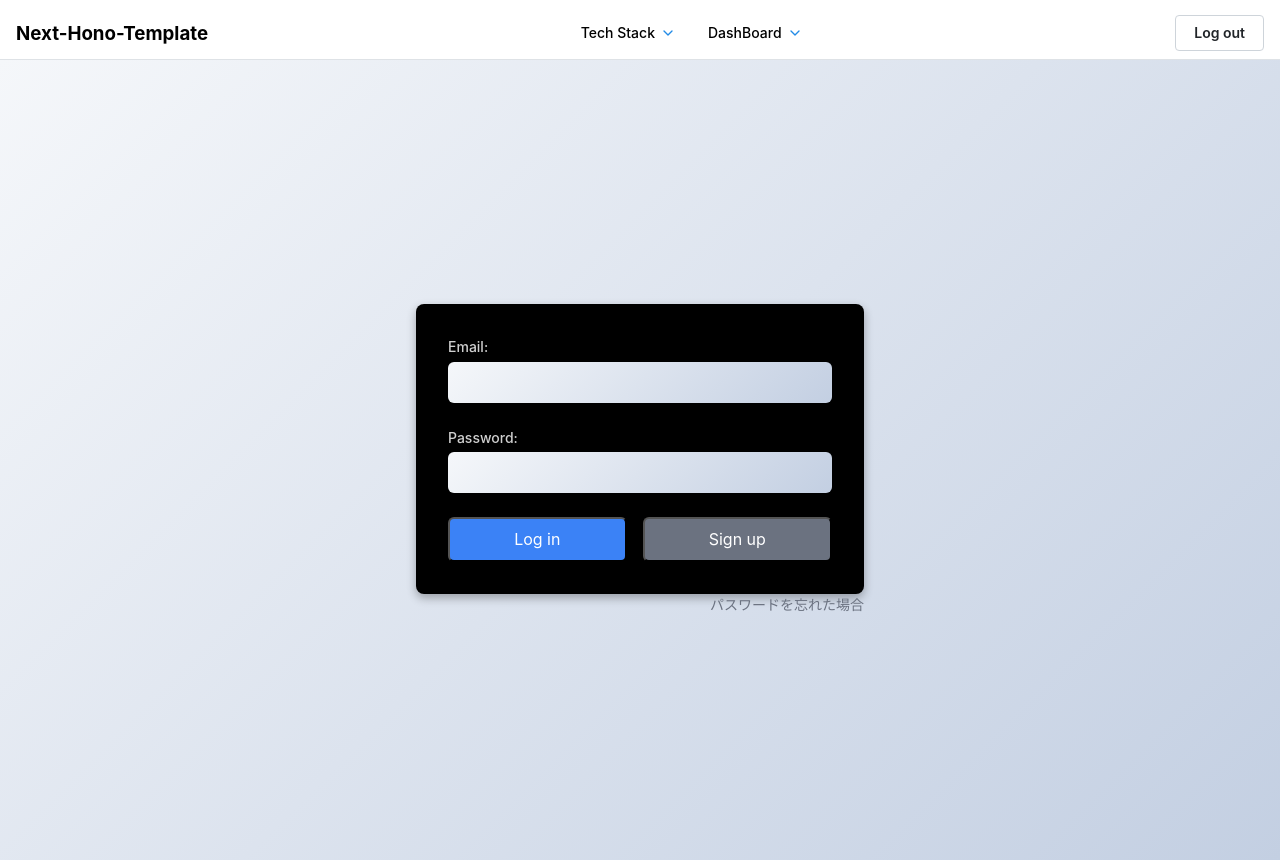
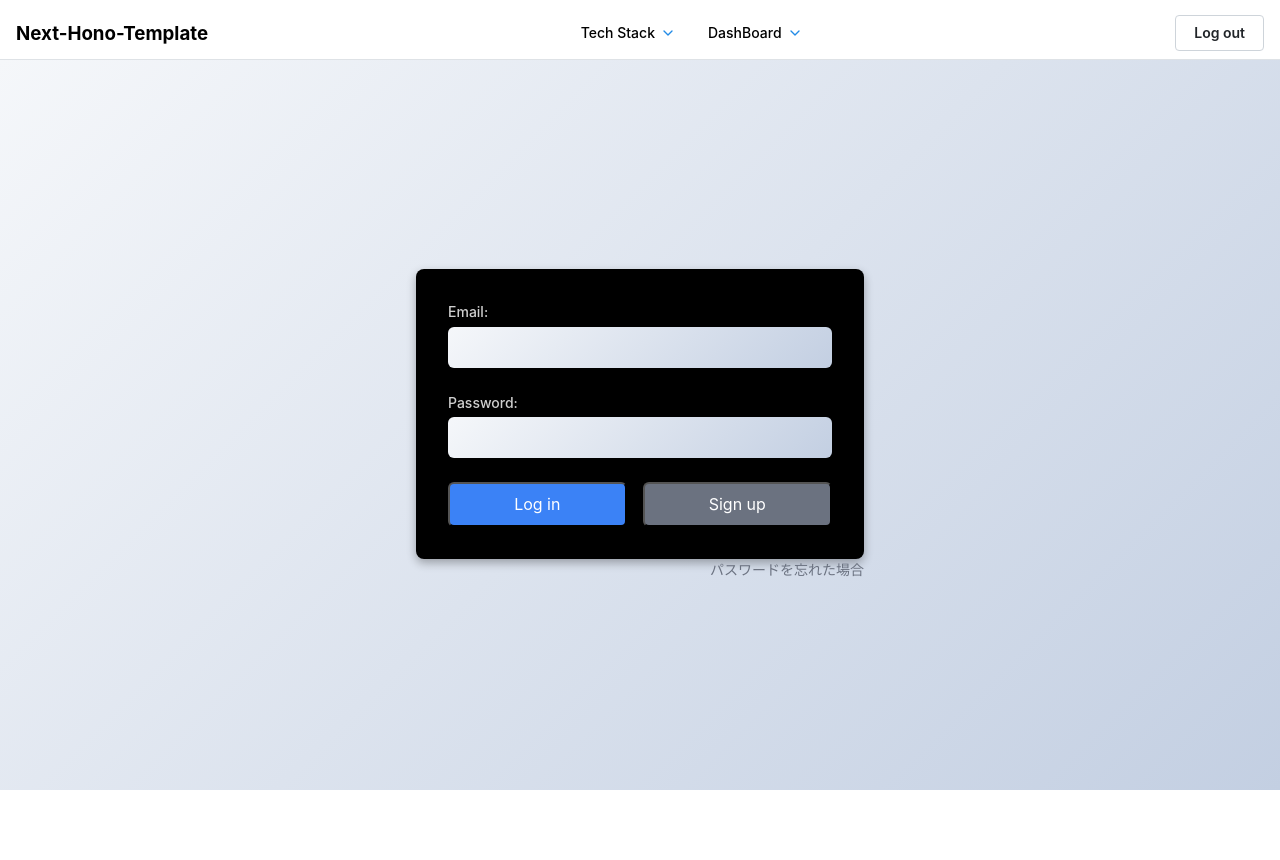
Before and after one commit to yuon7/meal, a Next.js app: page /auth/login in a window 1280 px wide. After the commit the page ends 800 px from the top, so only its background shows below. Built offline with nearby package versions, Linux system fonts and the light colour scheme.

Commit message:
スクロールバーを非表示に

```diff
--- a/src/app/auth/login/page.module.css
+++ b/src/app/auth/login/page.module.css
@@ -1,5 +1,5 @@
 .container {
-  min-height: 100vh;
+  min-height: calc(100vh - 70px);
   display: flex;
   align-items: center;
   justify-content: center;
--- a/src/app/page.module.css
+++ b/src/app/page.module.css
@@ -3,13 +3,12 @@
   flex-direction: column;
   align-items: center;
   justify-content: center;
-  width: 100vw;
-  height: 100vh;
+  width: 100%;
+  min-height: calc(100vh - 70px);
   padding: 2rem;
   background: linear-gradient(135deg, #fff, #c3cfe2);
   font-family: var(--font-geist-sans);
 }
-
 .header {
   text-align: center;
   margin-bottom: 2rem;
--- a/styles/globals.css
+++ b/styles/globals.css
@@ -1,17 +1,10 @@
 html,
 body {
-  -ms-overflow-style: none;
-  scrollbar-width: none;
   padding: 0;
   margin: 0;
   font-family:
     -apple-system, BlinkMacSystemFont, "Segoe UI", Roboto, Oxygen, Ubuntu,
     Cantarell, "Fira Sans", "Droid Sans", "Helvetica Neue", sans-serif;
-}
-
-html::-webkit-scrollbar,
-body::-webkit-scrollbar {
-  display: none;
 }
 
 a {
```
